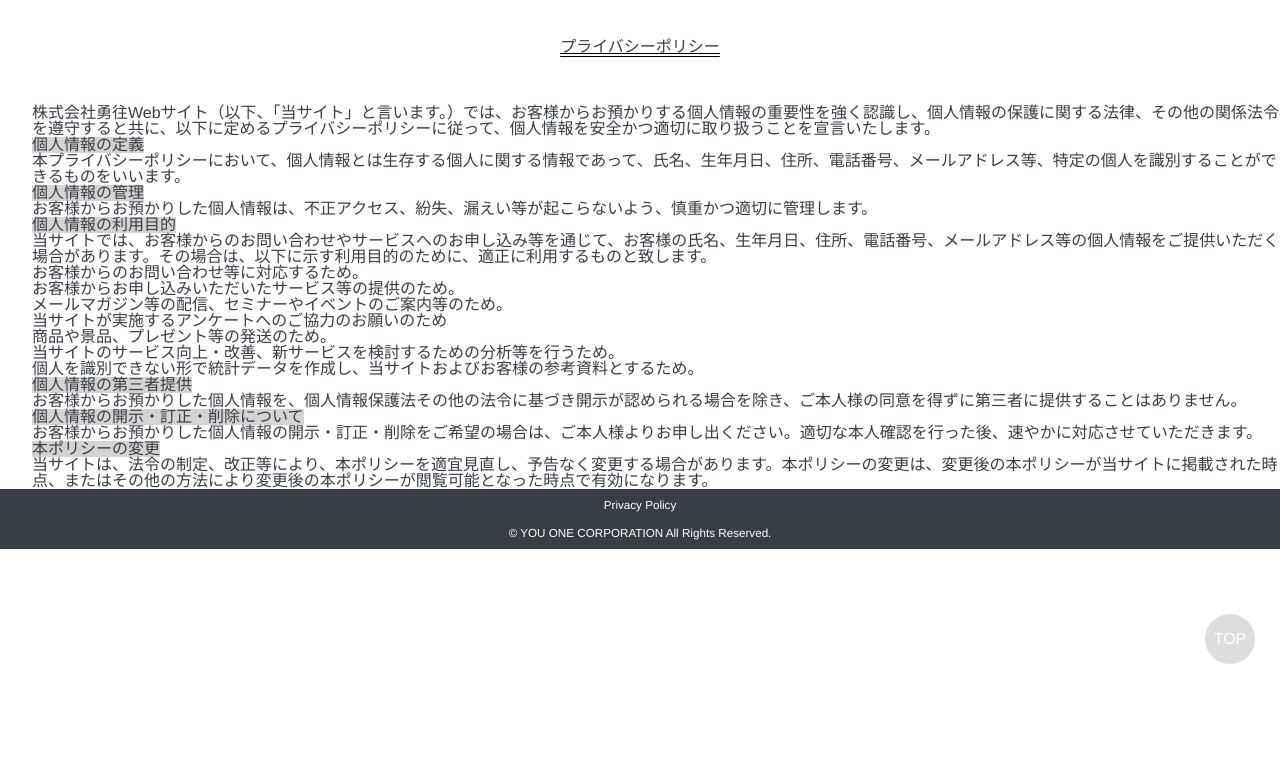
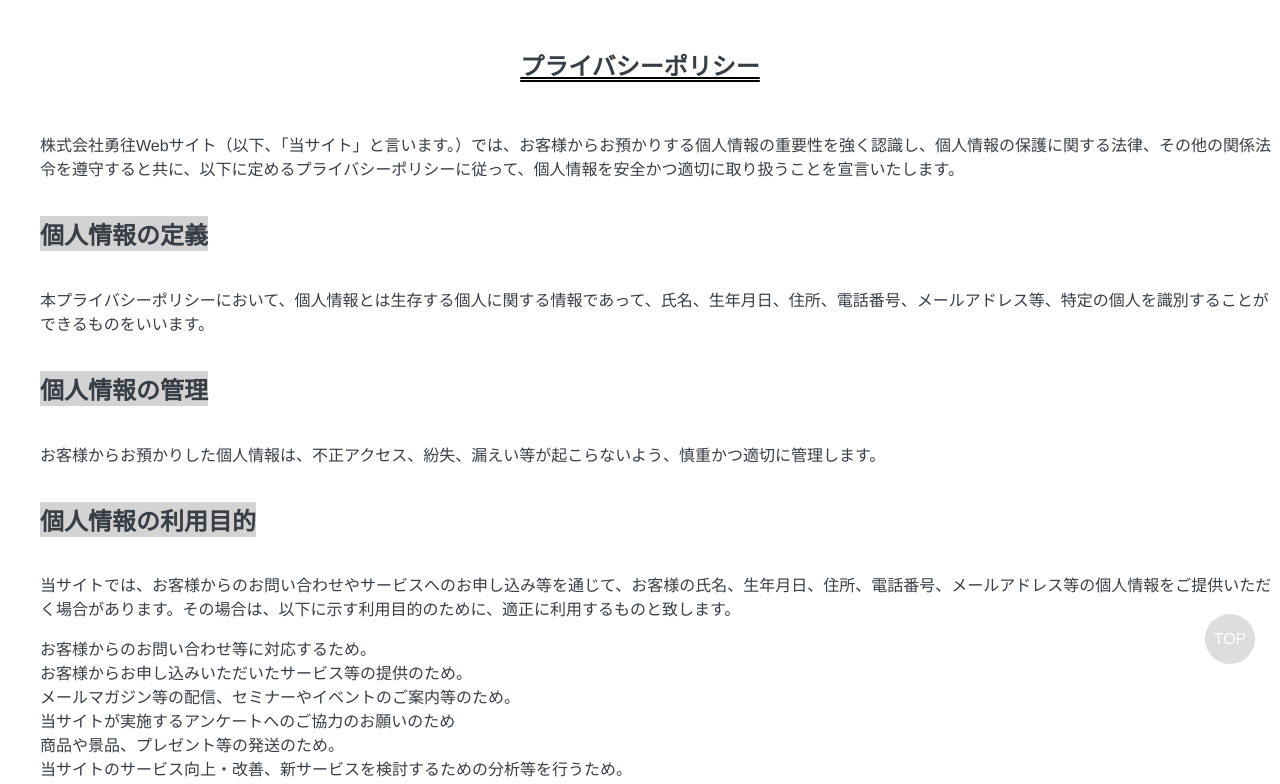
Before and after one commit to Katoma575/YouOneCorpCorporateWebSite, a plain HTML site: page Privacy-Policy.html in a window 1280 px wide. Shown: the part 111-895 px from the top of the page. Before the commit the page ends 800 px from the top, so only its background shows below. Drawn offline with nearby package versions, Linux system fonts and the light colour scheme.

Commit message:
comment out reset CSS

```diff
--- a/Privacy-Policy.html
+++ b/Privacy-Policy.html
@@ -1,13 +1,13 @@
 <!DOCTYPE html>
 <html lang="ja">
 <head>
+    <!-- <link rel="stylesheet" href="css/reset.css"> -->
+    <link rel="stylesheet" href="css/style.css">
     <meta charset="utf-8">
     <title>株式会社 勇往</title>
-    <link rel="stylesheet" href="css/reset.css">
-    <link rel="stylesheet" href="css/style.css">
     <meta name="viewport" content="width=device-width, initial-scale=1">
+    <meta http-equiv="X-UA-Compatible" content="IE=edge" />
     <meta name="description" content="中国OEM生産アパレルメーカー「株式会社 勇往 (YOU ONE CORPORATION)」の企業サイトです">
-    <script src="https://kit.fontawesome.com/69f586e491.js" crossorigin="anonymous"></script>
     <script type="text/javascript" src="https://code.jquery.com/jquery-3.4.1.min.js"></script>
 </head>
 <body>
@@ -38,7 +38,15 @@
 <p>お客様からお預かりした個人情報は、不正アクセス、紛失、漏えい等が起こらないよう、慎重かつ適切に管理します。</p>
 <h2>個人情報の利用目的</h2>
 <p>当サイトでは、お客様からのお問い合わせやサービスへのお申し込み等を通じて、お客様の氏名、生年月日、住所、電話番号、メールアドレス等の個人情報をご提供いただく場合があります。その場合は、以下に示す利用目的のために、適正に利用するものと致します。</p>
-<ul><li>お客様からのお問い合わせ等に対応するため。</li><li>お客様からお申し込みいただいたサービス等の提供のため。</li><li>メールマガジン等の配信、セミナーやイベントのご案内等のため。</li><li>当サイトが実施するアンケートへのご協力のお願いのため</li><li>商品や景品、プレゼント等の発送のため。</li><li>当サイトのサービス向上・改善、新サービスを検討するための分析等を行うため。</li><li>個人を識別できない形で統計データを作成し、当サイトおよびお客様の参考資料とするため。 </li></ul>
+<ul>
+  <li>お客様からのお問い合わせ等に対応するため。</li>
+  <li>お客様からお申し込みいただいたサービス等の提供のため。</li>
+  <li>メールマガジン等の配信、セミナーやイベントのご案内等のため。</li>
+  <li>当サイトが実施するアンケートへのご協力のお願いのため</li>
+  <li>商品や景品、プレゼント等の発送のため。</li>
+  <li>当サイトのサービス向上・改善、新サービスを検討するための分析等を行うため。</li>
+  <li>個人を識別できない形で統計データを作成し、当サイトおよびお客様の参考資料とするため。 </li>
+</ul>
 <h2>個人情報の第三者提供</h2>
 <p>お客様からお預かりした個人情報を、個人情報保護法その他の法令に基づき開示が認められる場合を除き、ご本人様の同意を得ずに第三者に提供することはありません。</p>
 <h2>個人情報の開示・訂正・削除について</h2>
@@ -65,7 +73,7 @@
   </div>
 </footer>
 
-<script>
+  <script>
     const PageTopBtn = document.getElementById('js-scroll-top');
     PageTopBtn.addEventListener('click', () =>{
     window.scrollTo({
```
Also changed, not shown: index.html (+3 -2 lines).
